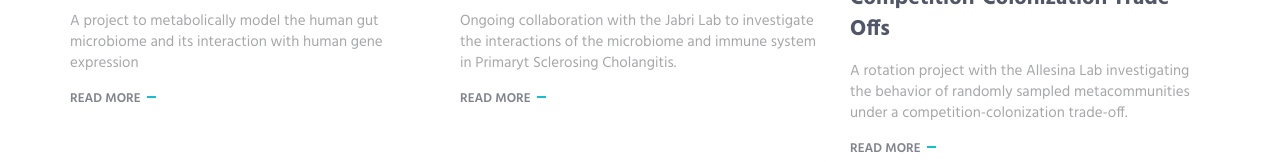
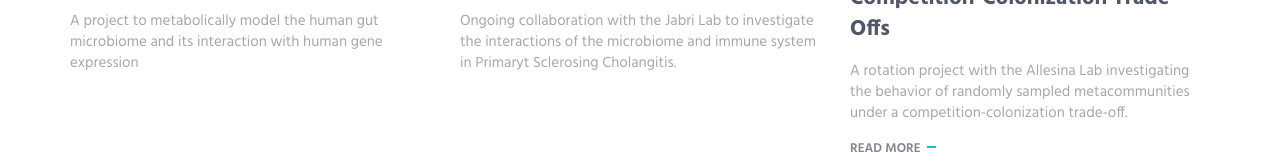
Before and after one commit to katjadellalibera/katjadellalibera.github.io, a plain HTML site: page index.html in a window 1280 px wide. Shown: the part 1998-2160 px from the top of the page. Drawn offline with Linux system fonts and the light colour scheme.

Commit message:
removed missing links

```diff
--- a/index.html
+++ b/index.html
@@ -167,7 +167,6 @@
                         </div>
                         <h4><a href="#"> Metabolic Modeling </a> <span class="text-uppercase margin-l-20"> </span></h4>
                         <p>A project to metabolically model the human gut microbiome and its interaction with human gene expression</p>
-                        <a class="link" href="#">Read More</a>
                     </div>
                     <!-- End Latest Products -->
 
@@ -180,7 +179,6 @@
                         </div>
                         <h4><a href="#">The PSC Microbiome</a> <span class="text-uppercase margin-l-20"> </span></h4>
                         <p> Ongoing collaboration with the Jabri Lab to investigate the interactions of the microbiome and immune system in Primaryt Sclerosing Cholangitis.</p>
-                        <a class="link" href="">Read More</a>
                     </div>
                     <!-- End Latest Products -->
 
```
Also changed, not shown: 1 other file.
